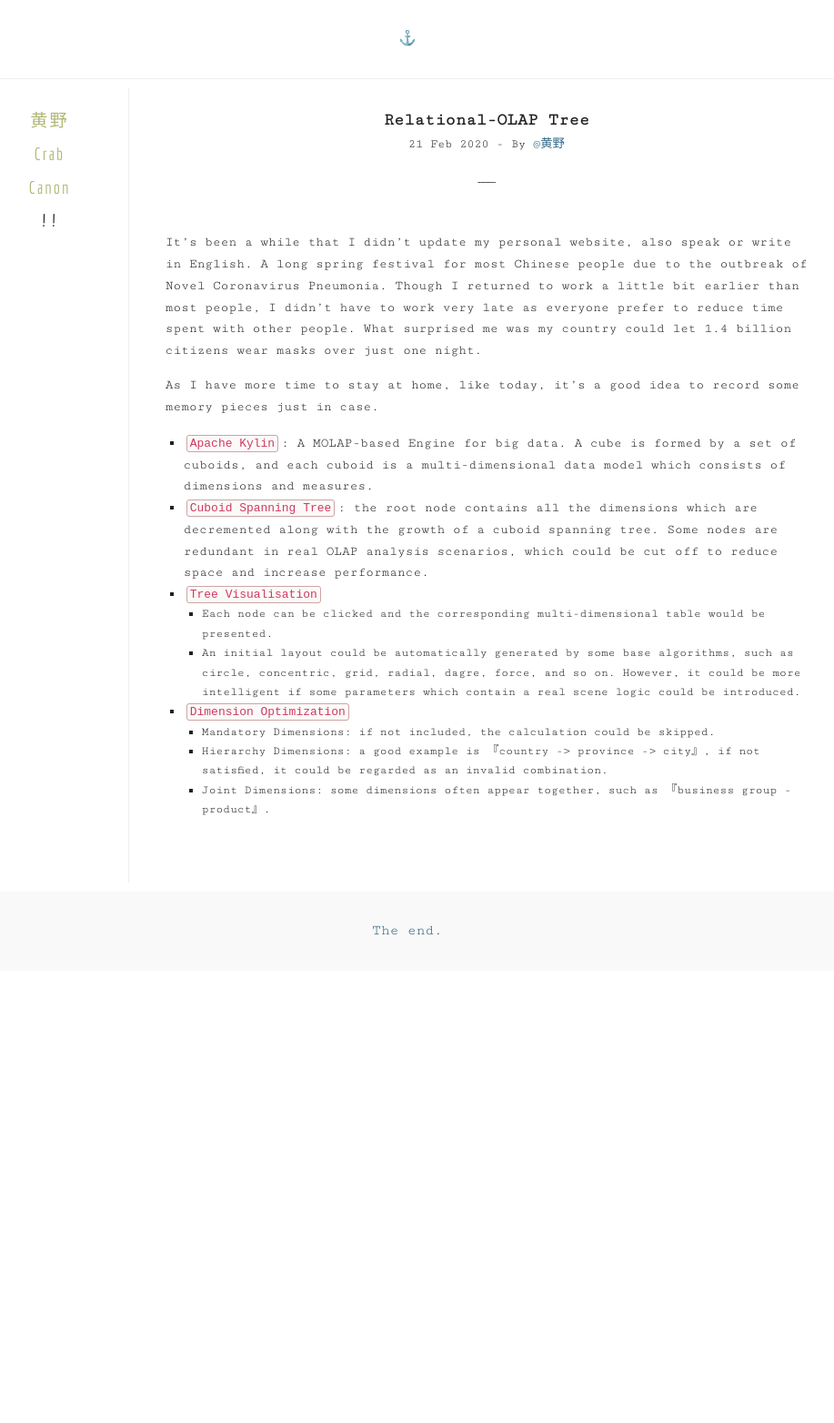
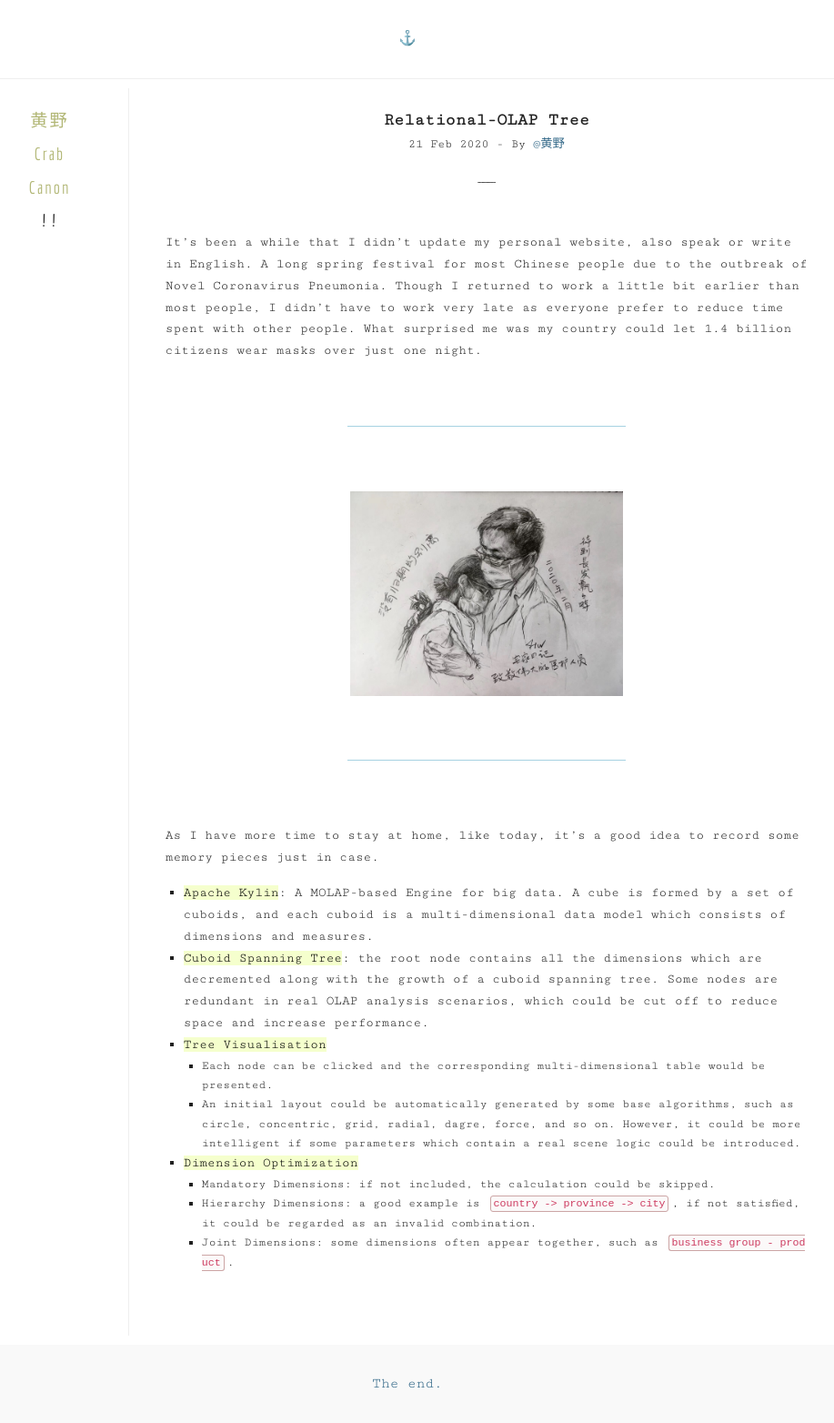
Before and after one commit to crabcanon/crabcanon.github.com, a Jekyll site: the page built from _posts/2020-02-21-relational-olap-tree.md, in a window 1280 px wide. Shown: the whole page at 91% size, without its empty margins (192-1109 px from the left). Built offline with Jekyll 4.4.1, drawn with Linux system fonts in a browser that asks for light colours; before the commit the page ends 1067 px from its top, so only the background shows below that.

Commit message:
Update blog

```diff
--- a/_posts/2020-02-21-relational-olap-tree.md
+++ b/_posts/2020-02-21-relational-olap-tree.md
@@ -8,14 +8,20 @@ tags: [OLAP, NCP]
 
 It's been a while that I didn't update my personal website, also speak or write in English. A long spring festival for most Chinese people due to the outbreak of Novel Coronavirus Pneumonia. Though I returned to work a little bit earlier than most people, I didn't have to work very late as everyone prefer to reduce time spent with other people. What surprised me was my country could let 1.4 billion citizens wear masks over just one night.
 
+<hr style="margin: 70px 200px;">
+
+<div style="width: 300px; margin-left: auto; margin-right: auto;"><img src="/assets/img/blogs/20200221-4.jpeg" width="300px"/></div>
+
+<hr style="margin: 70px 200px;">
+
 As I have more time to stay at home, like today, it's a good idea to record some memory pieces just in case.
 
-- `Apache Kylin`: A MOLAP-based Engine for big data. A cube is formed by a set of cuboids, and each cuboid is a multi-dimensional data model which consists of dimensions and measures.
-- `Cuboid Spanning Tree`: the root node contains all the dimensions which are decremented along with the growth of a cuboid spanning tree. Some nodes are redundant in real OLAP analysis scenarios, which could be cut off to reduce space and increase performance.
-- `Tree Visualisation`
+- <mark>Apache Kylin</mark>: A MOLAP-based Engine for big data. A cube is formed by a set of cuboids, and each cuboid is a multi-dimensional data model which consists of dimensions and measures.
+- <mark>Cuboid Spanning Tree</mark>: the root node contains all the dimensions which are decremented along with the growth of a cuboid spanning tree. Some nodes are redundant in real OLAP analysis scenarios, which could be cut off to reduce space and increase performance.
+- <mark>Tree Visualisation</mark>
   - Each node can be clicked and the corresponding multi-dimensional table would be presented.
   - An initial layout could be automatically generated by some base algorithms, such as circle, concentric, grid, radial, dagre, force, and so on. However, it could be more intelligent if some parameters which contain a real scene logic could be introduced.
-- `Dimension Optimization`
+- <mark>Dimension Optimization</mark>
   - Mandatory Dimensions: if not included, the calculation could be skipped.
-  - Hierarchy Dimensions: a good example is 『country -> province -> city』, if not satisfied, it could be regarded as an invalid combination.
-  - Joint Dimensions: some dimensions often appear together, such as 『business group - product』.
+  - Hierarchy Dimensions: a good example is `country -> province -> city`, if not satisfied, it could be regarded as an invalid combination.
+  - Joint Dimensions: some dimensions often appear together, such as `business group - product`.
```
